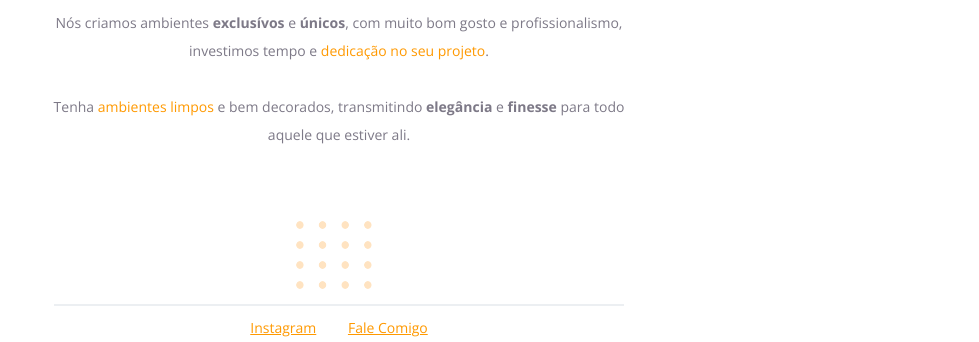
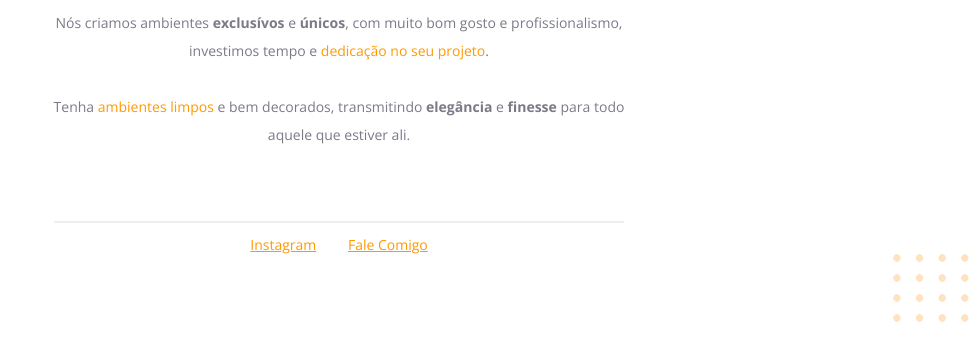
Before and after one commit to robsonat/lp-moveis, a plain HTML site: page index.html in a window 1280 px wide. Shown: the part 468-810 px from the top of the page, without its empty margins (301-1280 px from the left). Drawn offline with nearby package versions, Linux system fonts and the light colour scheme.

Commit message:
adjust position

```diff
--- a/styles.css
+++ b/styles.css
@@ -31,6 +31,12 @@ span, a {
 
 }
 
+#balls {
+  position: fixed;
+  bottom: 0px;
+  right: 0px;
+}
+
 p, footer {
   color: #7d7987;
   font-size: 14px;
```
